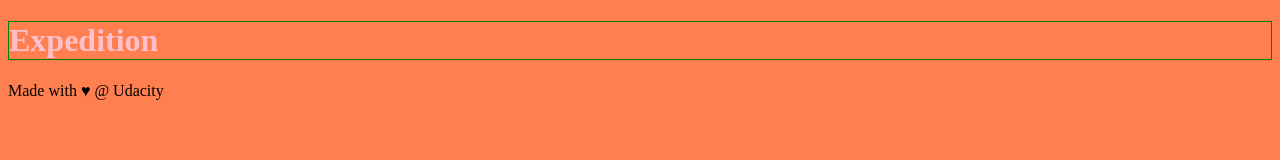
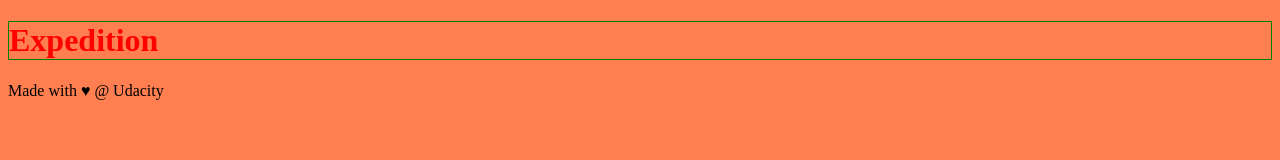
Before and after one commit to zinebNabihi/new_project, a plain HTML site: page index.html in a window 1280 px wide. Drawn offline with Linux system fonts and the light colour scheme.

Commit message:
change h1 color

```diff
--- a/style.css
+++ b/style.css
@@ -3,7 +3,7 @@ body{
 }
 h1{
 
-   color: pink;
-   border: 1px solid green;
+   color: red;
+   border: 1px solid green
 
 }
```
